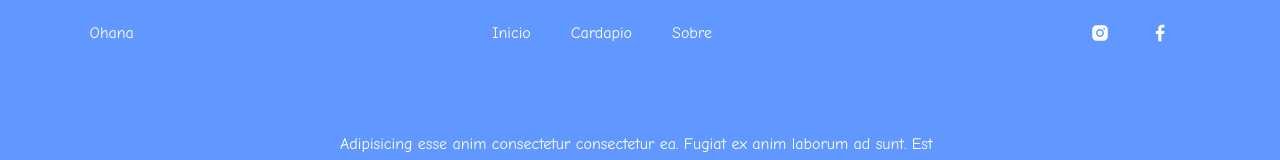
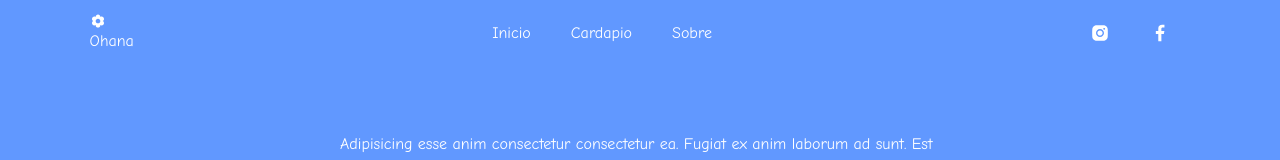
Before and after one commit to zzeis/SPA---Trailer, a React (Create React App) app: page /contact in a window 1280 px wide. Shown: the top 160 px of the page. Built offline with nearby package versions, Linux system fonts and the light colour scheme.

Commit message:
add header icon

```diff
--- a/src/components/Header/index.js
+++ b/src/components/Header/index.js
@@ -2,12 +2,13 @@ import { Link } from "react-router-dom";
 import logo from '../../img/logo.png';
 import {AiFillInstagram} from 'react-icons/ai'
 import {GrFacebookOption} from 'react-icons/gr'
+import {IoMdFlower} from 'react-icons/io'
 import './style.css'
 
 const Header = () =>{
     return(
         <main className="container-main">
-            <h1>Ohana</h1>
+            <h1><IoMdFlower/>Ohana</h1>
 
             <ul>
                 <li><Link to='/'><a>Inicio</a></Link></li>
```
